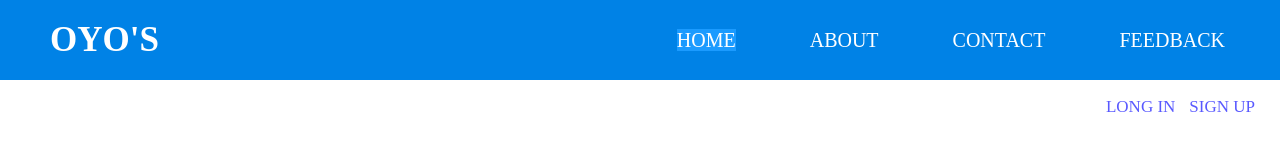
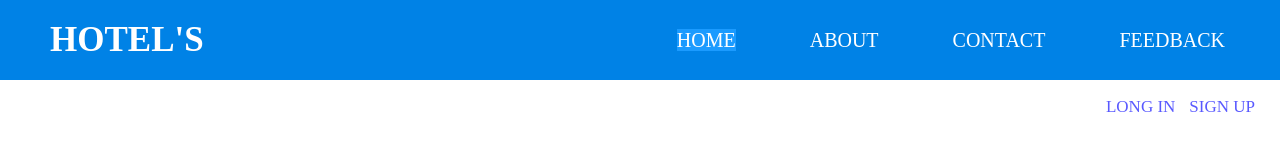
Before and after one commit to kushmad123/kushpro, a plain HTML site: page index.html in a window 1280 px wide. Shown: the top 160 px of the page. Drawn offline with Linux system fonts and the light colour scheme.

Commit message:
Update index.html

```diff
--- a/index.html
+++ b/index.html
@@ -20,7 +20,7 @@
             <label for="check" class="checkbtn">
                 <i class="fa fa-bars"></i>
             </label>
-            <label class="logo">OYO'S</label>
+            <label class="logo">HOTEL'S </label>
 
             <ul>
                 <li><a class="active" href="fisrt.html">Home</a></li>
```
